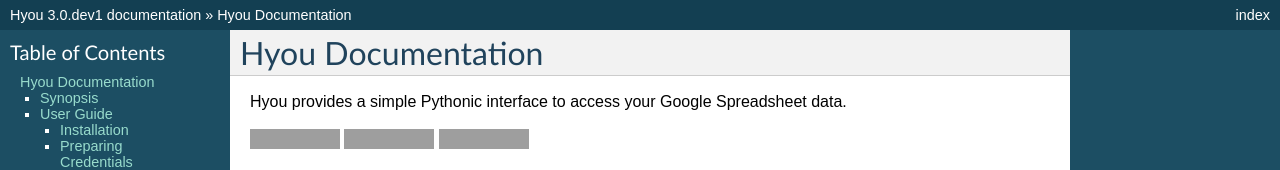
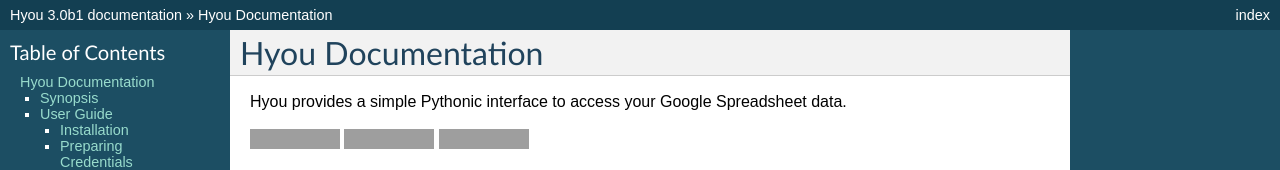
Before and after one commit to google/hyou, a Sphinx documentation site: the page built from docs/index.rst, in a window 1280 px wide and 900 px high. Shown: the top 170 px of the window. Built offline with Sphinx 7.4.7, drawn with Linux system fonts in a browser that asks for light colours; some of the changed text lies outside the part shown; grey boxes are pictures that could not be loaded.

Commit message:
Bump the version to 3.0b1.

```diff
--- a/docs/conf.py
+++ b/docs/conf.py
@@ -56,7 +56,7 @@
 # The short X.Y version.
 version = '3.0'
 # The full version, including alpha/beta/rc tags.
-release = '3.0.dev1'
+release = '3.0b1'
 
 # The language for content autogenerated by Sphinx. Refer to documentation
 # for a list of supported languages.
--- a/setup.py
+++ b/setup.py
@@ -16,6 +16,7 @@
     absolute_import, division, print_function, unicode_literals)
 
 import os
+
 import setuptools
 
 
@@ -26,7 +27,7 @@
 
 setuptools.setup(
     name='hyou',
-    version='3.0.dev1',
+    version='3.0b1',
     author='Shuhei Takahashi',
     author_email='nya@google.com',
     description='Pythonic Interface to access Google Spreadsheet',
```
